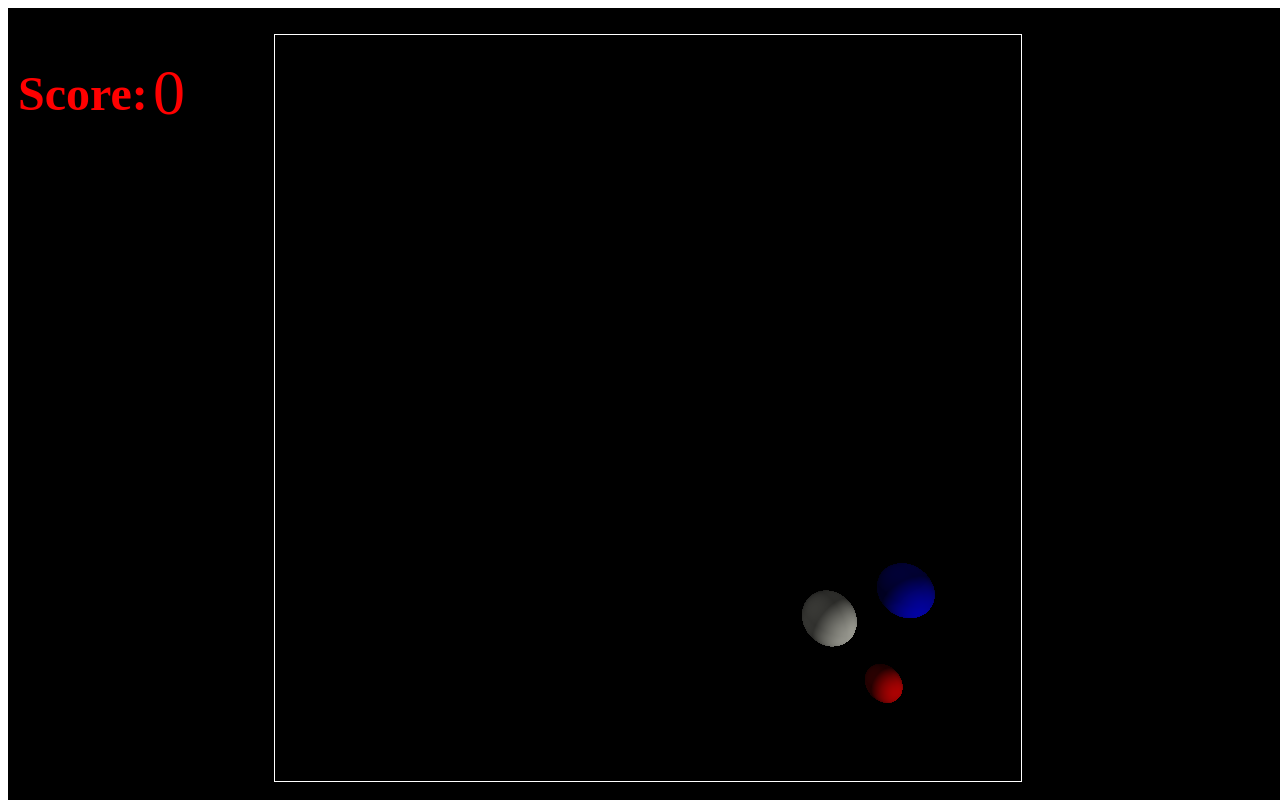
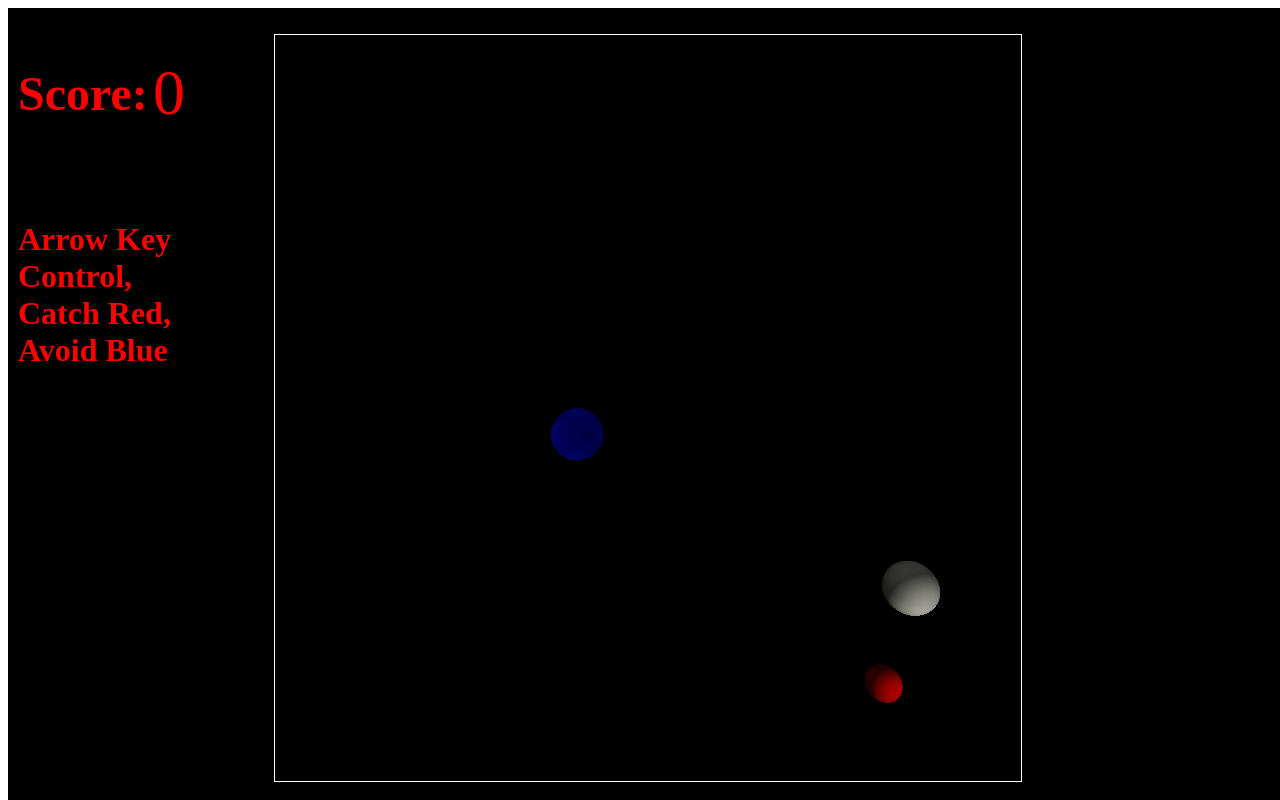
Before and after one commit to Bruce-liushaopeng/3D-BallGame, a website built with Vite: page index.html in a window 1280 px wide. Built offline with nearby package versions, Linux system fonts and the light colour scheme.

Commit message:
user instruction

```diff
--- a/index.html
+++ b/index.html
@@ -10,6 +10,7 @@
     <canvas id="bg"></canvas>
     <h3 className="score">Score:</h3>
     <div className="scoreDisplay"></div>
+    <h4>Arrow Key Control, Catch Red, Avoid Blue</h2>
     <script type="module" src="/main.js"></script>
   </body>
 </html>
--- a/style.css
+++ b/style.css
@@ -11,7 +11,16 @@ h3 {
   font-size: 3rem;
 }
 
-div {
+h4 {
+  position: absolute;
+  color : red;
+  width: 200px;
+  top: 170px;
+  left: 10px;
+  font-size: 2rem;
+}
+
+div, .scoreDisplay {
   position: absolute;
   color : red;
   width: 200px;
```
